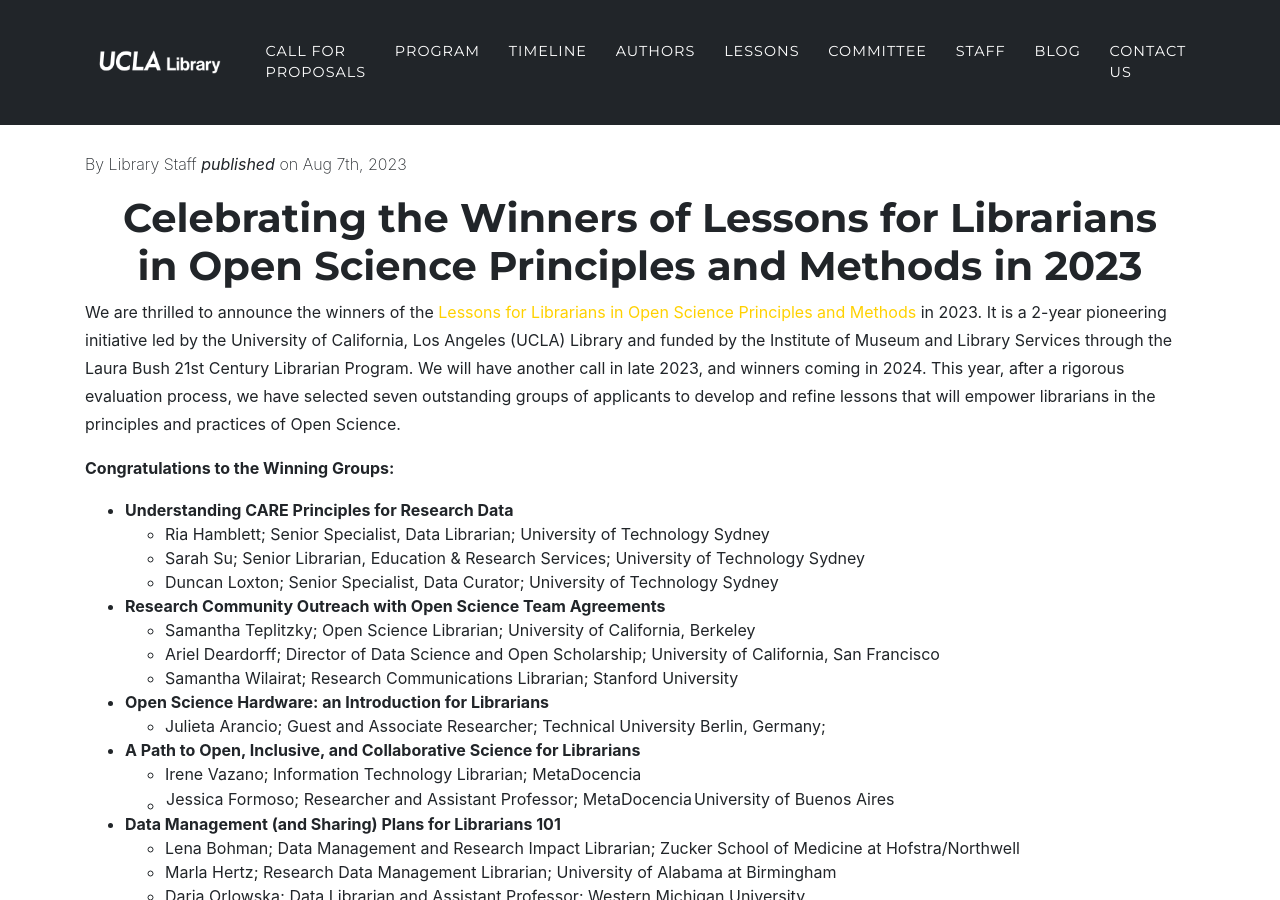
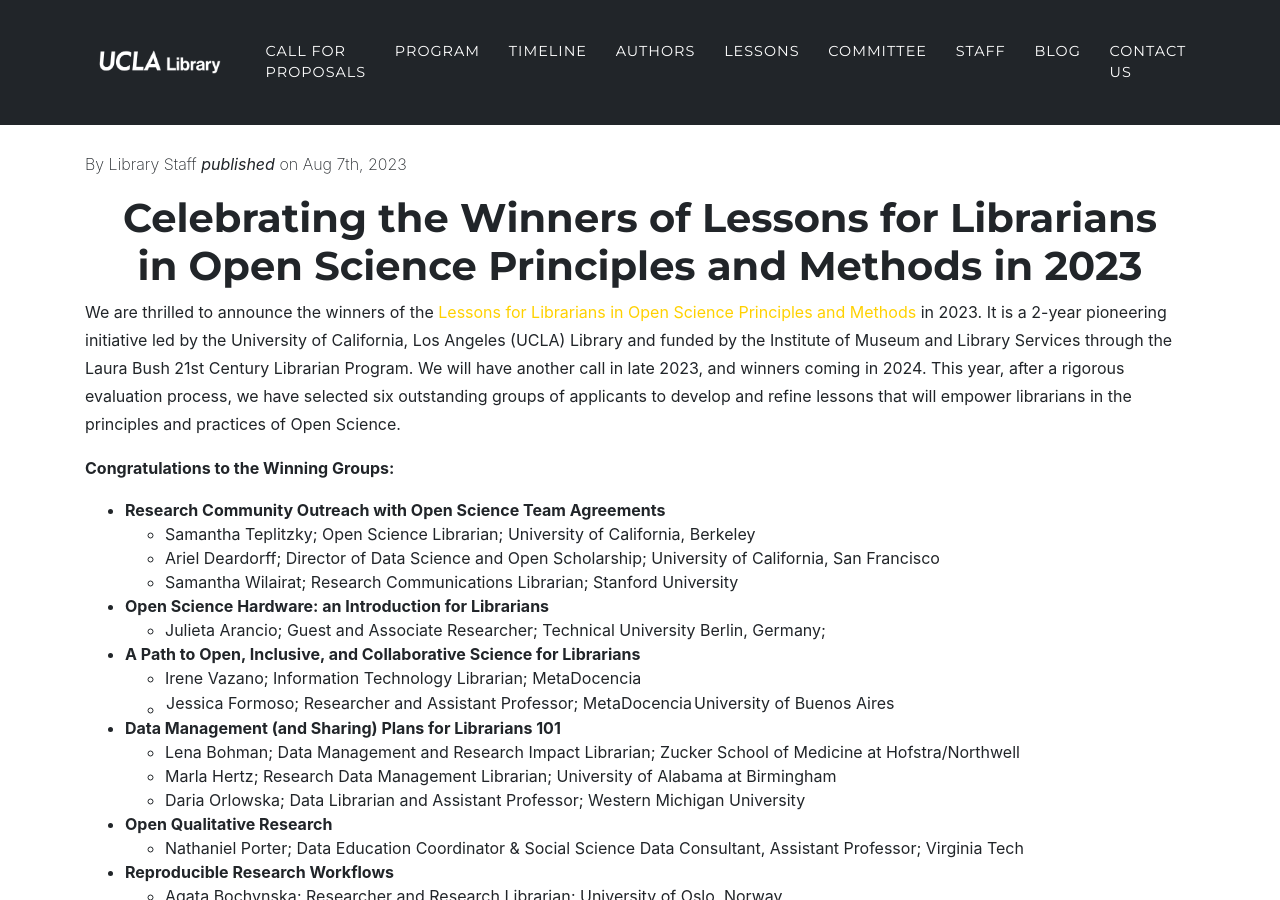
Before and after one commit to ucla-imls-open-sci/ucla-imls-open-sci.github.io, a Jekyll site: the page built from _posts/2023-08-07-celebrating-winners.md, in a window 1280 px wide and 900 px high. Built offline with Jekyll 4.4.1, drawn with Linux system fonts in a browser that asks for light colours; some web fonts are replaced.

Commit message:
Update 2023-08-07-celebrating-winners.md
remove a lesson: Understanding CARE Principles for Research Data

```diff
--- a/_posts/2023-08-07-celebrating-winners.md
+++ b/_posts/2023-08-07-celebrating-winners.md
@@ -5,14 +5,9 @@
 ---
 
 
-We are thrilled to announce the winners of the <a href="https://ucla-imls-open-sci.info/cfp">Lessons for Librarians in Open Science Principles and Methods</a> in 2023. It is a 2-year pioneering initiative led by the University of California, Los Angeles (UCLA) Library and funded by the Institute of Museum and Library Services through the Laura Bush 21st Century Librarian Program. We will have another call in late 2023, and winners coming in 2024. This year,  after a rigorous evaluation process, we have selected seven outstanding groups of applicants to develop and refine lessons that will empower librarians in the principles and practices of Open Science.
+We are thrilled to announce the winners of the <a href="https://ucla-imls-open-sci.info/cfp">Lessons for Librarians in Open Science Principles and Methods</a> in 2023. It is a 2-year pioneering initiative led by the University of California, Los Angeles (UCLA) Library and funded by the Institute of Museum and Library Services through the Laura Bush 21st Century Librarian Program. We will have another call in late 2023, and winners coming in 2024. This year,  after a rigorous evaluation process, we have selected six outstanding groups of applicants to develop and refine lessons that will empower librarians in the principles and practices of Open Science.
 
 **Congratulations to the Winning Groups:**
-
-- **Understanding CARE Principles for Research Data**
-    - Ria Hamblett; Senior Specialist, Data Librarian; University of Technology Sydney
-    - Sarah Su; Senior Librarian, Education & Research Services; University of Technology Sydney
-    - Duncan Loxton; Senior Specialist, Data Curator; University of Technology Sydney
 
 - **Research Community Outreach with Open Science Team Agreements**
     - Samantha Teplitzky; Open Science Librarian; University of California, Berkeley
```
